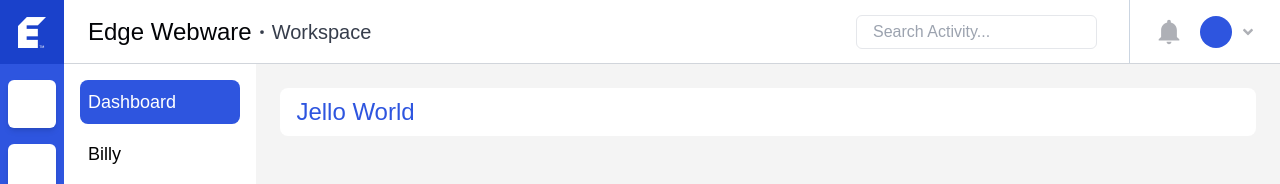
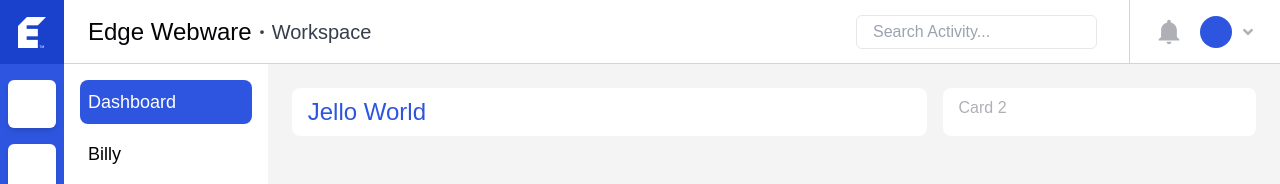
Before and after one commit to titusdmoore/change-management, a Next.js app: page / in a window 1280 px wide. Shown: the top 184 px of the page. Built offline with nearby package versions, Linux system fonts and the light colour scheme.

Commit message:
Slight changes

```diff
--- a/components/ProjectNavigation.tsx
+++ b/components/ProjectNavigation.tsx
@@ -12,7 +12,7 @@ export default function ProjectNavigation(props: any) {
   const [ activeClients, setActiveClients ] = useState<number[]>([]);
 
   return (
-    <div className="h-full bg-white w-56 p-4">
+    <div className="h-full bg-white w-60 p-4">
       <ul>
         <button className={`w-full text-left p-2 hover:bg-primary-active mb-2 child:hover:text-primary rounded-lg ${activeProject === dashboardIndex ? "bg-primary child:text-header" : ""}`} onClick={() => {
           setActiveProject(dashboardIndex);
--- a/components/WorkArea.tsx
+++ b/components/WorkArea.tsx
@@ -5,9 +5,14 @@ export default function WorkArea(props: any) {
 
   return (
     <section className="w-full h-full p-6">
-      <Card>
+      <div className='grid grid-cols-3'>
+      <Card className='col-span-2 mr-2'>
         <h2 className='text-primary text-2xl'>Jello World</h2>
       </Card>
+      <Card className="ml-2">
+        <h2>Card 2</h2>
+      </Card>
+      </div>
     </section>
   );
 }
```
